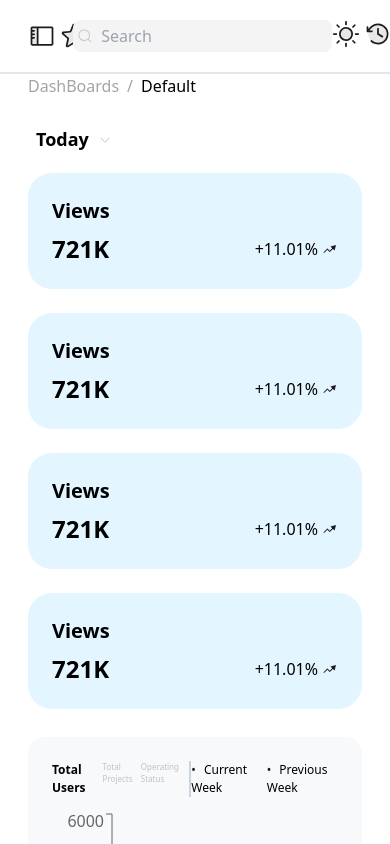
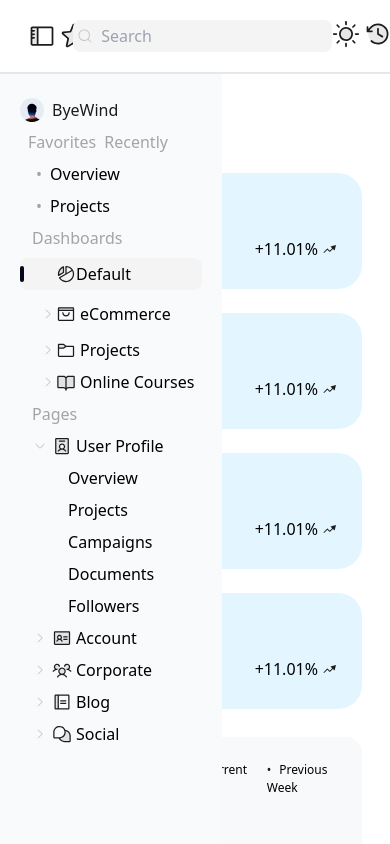
Before and after one commit to Kasfat/Dashboard, a React (Vite) app: page / in a window 390 px wide. Both pictures are taken after a click on the picture 42 px from the left and 36 px from the top of the page. Shown: the top 844 px of the page. Built offline with nearby package versions, Linux system fonts and the light colour scheme.

Commit message:
responsive

```diff
--- a/src/components/cards/Card.jsx
+++ b/src/components/cards/Card.jsx
@@ -1,12 +1,12 @@
 import React from "react";
 import arrowrise from "../../assets/images/ArrowRise.svg";
 
-const Card = () => {
+const Card = ({ title }) => {
   return (
     <>
       <div className=" min-w-50 bg-[#E3F5FF] p-6 rounded-3xl">
         <div>
-          <h3 className=" font-semibold text-xl mb-2">Views</h3>
+          <h3 className=" font-semibold text-xl mb-2">{title}</h3>
           <div className=" flex justify-between mt-2">
             <h1 className=" font-bold text-2xl">721K</h1>
             <div className="flex items-center">
--- a/src/components/layout/Layout.jsx
+++ b/src/components/layout/Layout.jsx
@@ -8,8 +8,13 @@ const Layout = ({ children }) => {
   const [showSideBar, setShowSideBar] = useState(true);
   const [showRightSideBar, setRightSideBar] = useState(true);
 
+  // Set default show sidebar bool value depends screen size
+  let screenWidth = window.innerWidth;
+  useEffect(() => {
+    screenWidth < 1024 ? setShowSideBar(false) : setShowSideBar(true);
+  }, [screenWidth]);
+
   const handleClick = () => {
-    // console.log("frist");
     setShowSideBar(!showSideBar);
   };
 
@@ -29,17 +34,17 @@ const Layout = ({ children }) => {
     // </div>
     // </Themecontext.Provider>
     <div
-      className={`w-full relative h-[100vh] grid ${
+      className={`w-full relative grid grid-cols-[minmax(auto,1fr)] ${
         showSideBar && showRightSideBar
-        ? 'grid-cols-[212px_minmax(auto,1fr)_280px]'
-        : !showSideBar && showRightSideBar
-        ? 'grid-cols-[minmax(auto,1fr),280px]'
-        : showSideBar && !showRightSideBar
-        ? 'grid-cols-[212px,minmax(auto,1fr)]'
-        : 'grid-cols-[minmax(auto,1fr)]'
-    }`}
+          ? `lg:grid-cols-[212px_minmax(auto,1fr)_280px]`
+          : !showSideBar && showRightSideBar
+          ? `lg:grid-cols-[minmax(auto,1fr),280px]`
+          : showSideBar && !showRightSideBar
+          ? `lg:grid-cols-[212px,minmax(auto,1fr)]`
+          : null
+      }`}
     >
-    {showSideBar && <Sidebar showSideBar={showSideBar}/>}
+      <Sidebar showSideBar={showSideBar} />
       <div className="col-span-3 lg:col-span-1">
         <Headernav
           onClickSidebar={handleClick}
--- a/src/components/sidebar/Sidebar.jsx
+++ b/src/components/sidebar/Sidebar.jsx
@@ -11,10 +11,15 @@ import userthree from "../../assets/images/UsersThree.svg";
 import chat from "../../assets/images/ChatsTeardrop.svg";
 import notebook from "../../assets/images/Notebook.svg";
 
-const Sidebar = ({showSideBar}) => {
-
+const Sidebar = ({ showSideBar }) => {
   return (
-    <div className={`${showSideBar ?'hidden':'absolute top-0 right-0 bg-slate-500 transition-transform translate-x-full duration-700 ease-in-out '} lg:flex flex-col py-5 px-4 gap-4 border-r-2 dark:border-[#333333]`}>
+    <div
+      className={
+        showSideBar === true
+          ? `absolute bg-slate-50 z-10 h-screen overflow-auto py-6 top-[74px] px-5  lg:relative lg:top-0 lg:flex lg:flex-col lg:py-5 lg:px-4 lg:gap-4 lg:border-r-2 dark:border-[#333333]`
+          : `hidden`
+      }
+    >
       <div className="flex ">
         <img src={userimg} className="w-6 h-6" />
         <p className=" text-[16px] text-[#1c1c1c] ml-2">ByeWind</p>
--- a/src/pages/dashboard/Dashboard.jsx
+++ b/src/pages/dashboard/Dashboard.jsx
@@ -10,29 +10,32 @@ import HeaderBreadCrumb from "../../components/BreadCrumbs/HeaderBreadCrumb";
 const Dashboard = () => {
   return (
     <>
-
       <div className=" pl-7 md:hidden lg:flex xl:hidden">
         <HeaderBreadCrumb />
       </div>
       <div className=" p-7">
-          <div className=" flex gap-2 items-center pl-2 mb-5">
-            <p className=" text-[18px] font-semibold">Today</p>
-            <div>
+        <div className="flex gap-2 items-center pl-2 mb-5">
+          <p className="text-[18px] font-semibold">Today</p>
           <img className="text-center cursor-pointer" src={arrowdown} />
         </div>
-          </div>
         <div className="grid ms:grid-cols-1 md:grid-cols-2 lg:grid-cols-2 xl:grid-cols-4 gap-6">
-            <Card />
-            <Card />
-            <Card />
-            <Card />
+          <Card title={"Views"} />
+          <Card title={"Views"} />
+          <Card title={"Views"} />
+          <Card title={"Views"} />
         </div>
         <div className="grid grid-cols-1 my-7 xl:grid-cols-7 xl:gap-7">
           <div className="bg-[#F7F9FB] col-span-1 p-6 rounded-2xl xl:col-span-5">
             <div className=" flex justify-between mb-3">
-                <p className=" font-semibold text-[12px] sm:text-[18px]">Total Users</p>
-                <p className=" text-[#C1C1C1] text-[8px] sm:text-[18px]">Total Projects</p>
-                <p className=" text-[#C1C1C1] text-[8px] sm:text-[18px]">Operating Status</p>
+              <p className=" font-semibold text-[12px] sm:text-[18px]">
+                Total Users
+              </p>
+              <p className=" text-[#C1C1C1] text-[8px] sm:text-[18px]">
+                Total Projects
+              </p>
+              <p className=" text-[#C1C1C1] text-[8px] sm:text-[18px]">
+                Operating Status
+              </p>
               <div className=" border-l-2 border-slate-300"></div>
               <ul className="flex flex-row gap-2 list-dot-black">
                 <li className="text-[12px] sm:text-[18px]">Current Week</li>
@@ -67,7 +70,6 @@ const Dashboard = () => {
           {/* End pie char section */}
         </div>
       </div>
-
     </>
   );
 };
```
Also changed, not shown: src/App.jsx (+7 -10 lines), 1 other file (tests, documents, lock files or other folders). Lines whose indentation alone changed are shown as unchanged.
